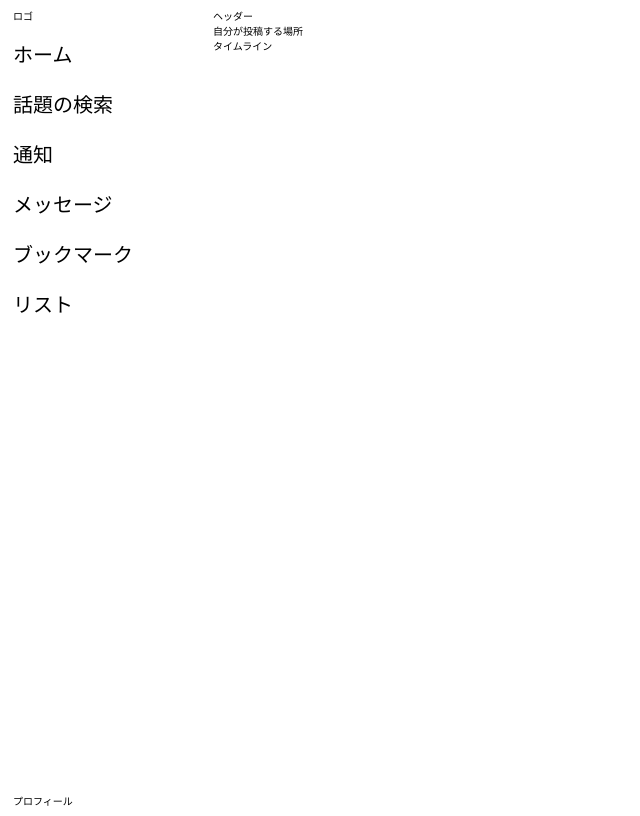
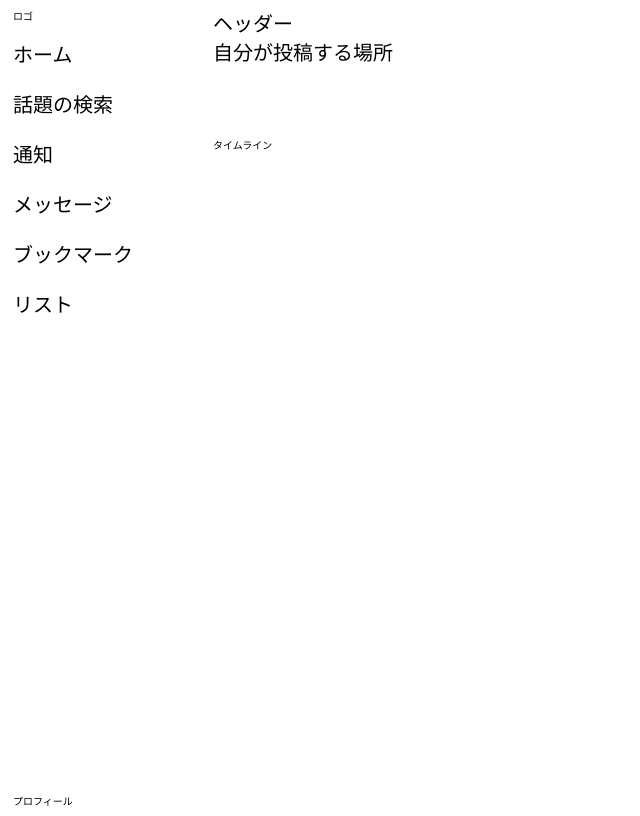
Before and after one commit to ponsaaan/Christina, a Next.js app: page / in a window 1280 px wide. Shown: the whole page, without its empty margins (0-640 px from the left). Built offline with nearby package versions, Linux system fonts and the light colour scheme.

Commit message:
feat: Nothing

```diff
--- a/src/pages/index.tsx
+++ b/src/pages/index.tsx
@@ -59,20 +59,28 @@ const Navigation = styled.div`
 const UpperNav = styled.div``;
 const LowerNav = styled.div``;
 const Item = styled.div`
+  font-size: 2rem;
+`;
+const Header = styled.div`
+  font-size: 2rem;
+`;
+
+const MyTweet = styled.div`
+height: 5em;
+width: 30rem;
 font-size: 2rem;
+display: flex;
 `;
-const Header = styled.div``;
-const MyTweet = styled.div``;
 const Wrapper = styled.div``;
 const Timeline = styled.div``;
 const LogoArea = styled.div`
   height: 2em;
 `;
 const MainArea = styled.div`
-  display: flex;
-  flex-direction: column;
-  justify-content: space-around;
-  height: 30em;
+display: flex;
+flex-direction: column;
+justify-content: space-around;
+height: 30em;
 
 
 `;
```
